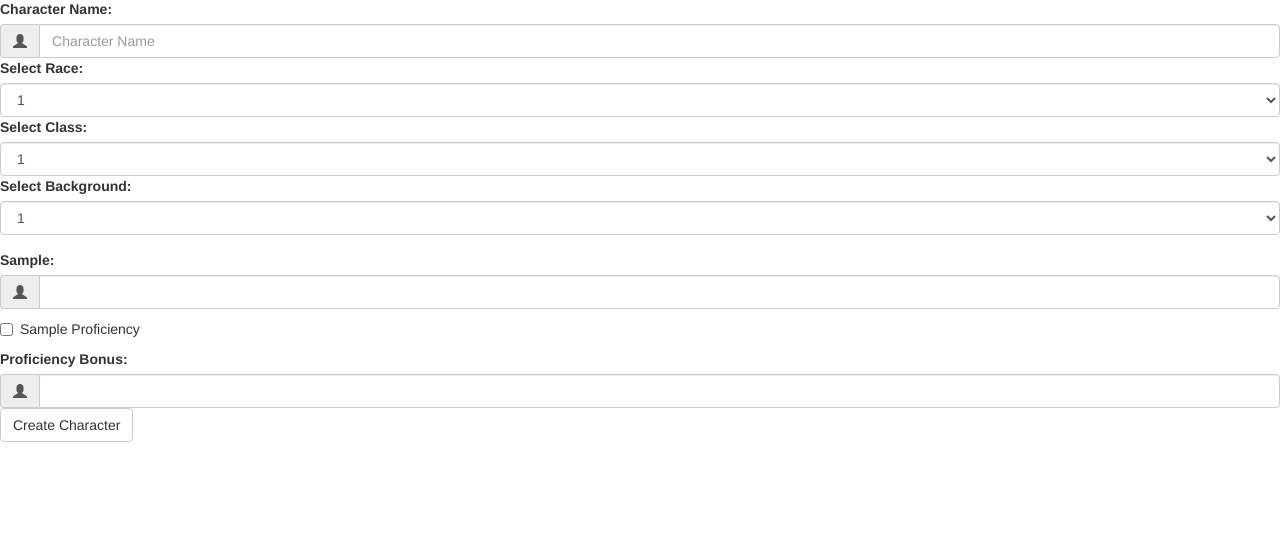
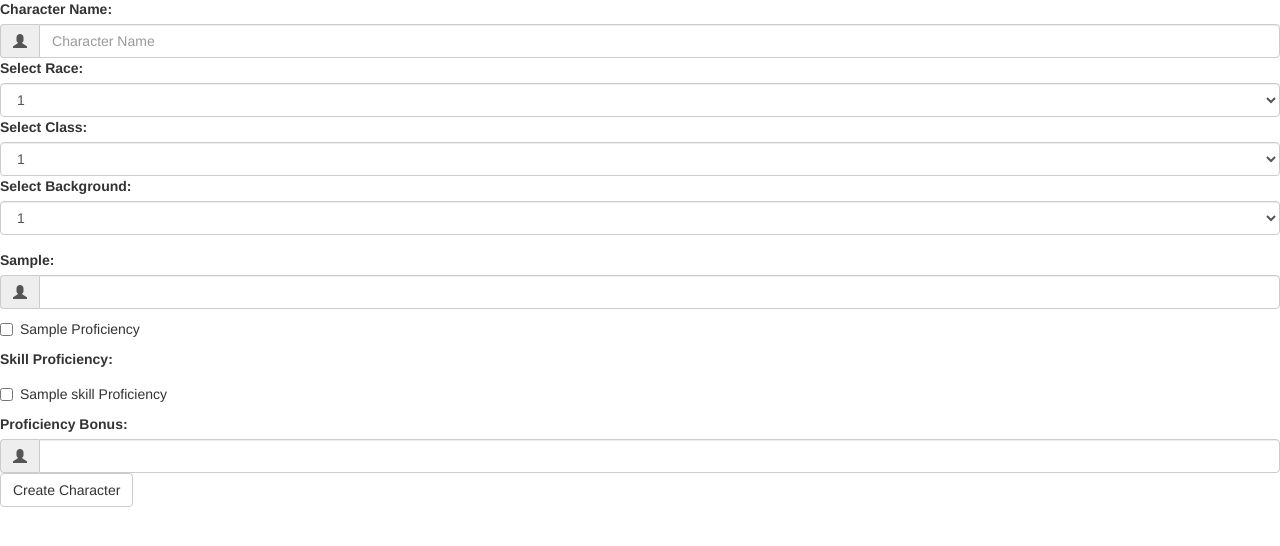
Before and after one commit to TheITFirefly/dndcharacterguide, a Flask app: template webserver/templates/create-character.html in a window 1280 px wide. Shown: the part 73-619 px from the top of the page. Run offline with Flask 3, Linux system fonts and the light colour scheme; the template is opened without the code that fills it: most values are stand-ins (such as "Sample title", 1, 10 or a date in 2020); some libraries are stand-ins or nearby versions.

Commit message:
Add skill proficiencies to form

```diff
--- a/webserver/templates/create-character.html
+++ b/webserver/templates/create-character.html
@@ -45,6 +45,7 @@
         {% endfor %}
         </select>
     </div>
+
     {% for saving_throw in saving_throws %}
     <label for="{{saving_throw}}">{{ saving_throw }}:</label>
     <div class="input-group">
@@ -55,6 +56,13 @@
         <label><input type="checkbox" class="checkbox" value="true" name="{{ saving_throw }}-proficiency">{{ saving_throw }} Proficiency</label>
     </div>
     {% endfor %}
+    <label>Skill Proficiency:</label>
+    {% for skill in skills %}
+    <div class="checkbox">
+        <label><input type="checkbox" class="checkbox" value="true" name="{{ skill }}-proficiency">{{ skill }} Proficiency</label>
+    </div>
+    {% endfor %}
+
     <label for="proficiency-bonus">Proficiency Bonus:</label>
     <div class="input-group">
         <span class="input-group-addon"><i class="glyphicon glyphicon-user"></i></span>
```
